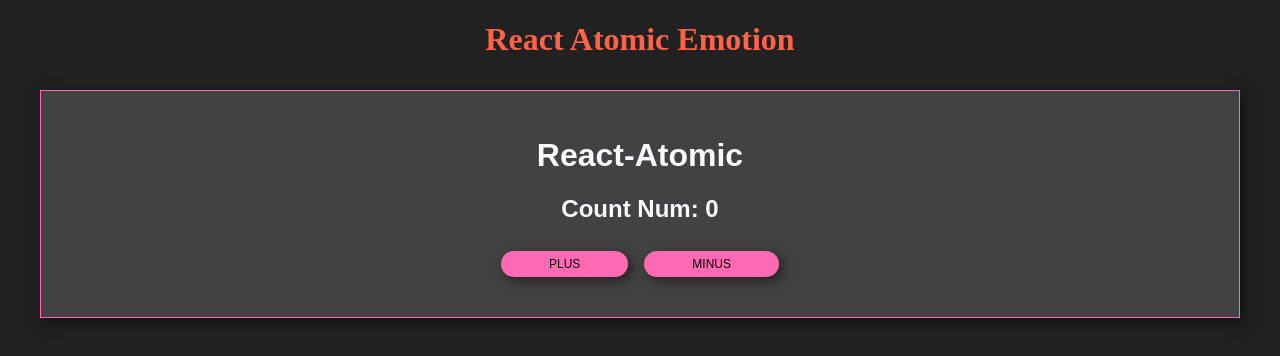
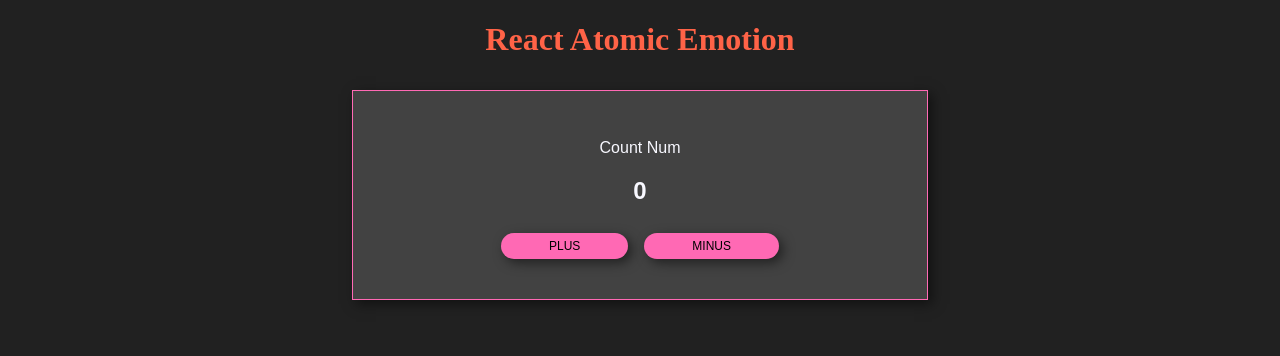
Before and after one commit to BoxPistols/React-Redux__Emotion-CSS__Atomic-Design, a React (Create React App) app: page / in a window 1280 px wide. Shown: the top 356 px of the page. Built offline with nearby package versions, Linux system fonts and the light colour scheme.

Commit message:
Refact UI

```diff
--- a/src/AtomicDesign/Atoms/Plate.jsx
+++ b/src/AtomicDesign/Atoms/Plate.jsx
@@ -5,7 +5,7 @@ const plate = css`
   /* Block */
   /* margin: 8px; */
   margin: ${ui.size(32)};
-  padding: ${ui.size(24)} ${ui.size(12)} ${ui.size(32)};
+  padding: ${ui.size(32)} ;
   /* padding: 0.5em 48px; */
   /* Graphic Design */
   color: ghostwhite;
--- a/src/Redux/component/calcView.js
+++ b/src/Redux/component/calcView.js
@@ -6,8 +6,8 @@ export const CalcView = ({ getNum, plus, minus }) => {
     <div>
       <div className="App">
         <Plate fz="10px">
-          <h1>React-Atomic</h1>
-          <h2>Count Num: {getNum}</h2>
+          <p>Count Num</p>
+          <h2>{getNum}</h2>
           <Button text={"PLUS"} onClick={() => plus(5)} />
           <Button text={"MINUS"} onClick={() => minus(25)} />
         </Plate>
--- a/src/index.js
+++ b/src/index.js
@@ -4,7 +4,6 @@ import "./styles.css";
 import { App } from "./App";
 
 import styled from "@emotion/styled";
-import { css } from "@emotion/css";
 import * as ui from "./AtomicDesign/Utility/ui";
 
 import { Provider } from "react-redux";
@@ -19,11 +18,12 @@ const store = createStore(
 );
 /* eslint-enable */
 
-
 /* Emotion Styled */
 const DivEmWrap = styled.div`
-    ${ui.tx_center}
-  `;
+  ${ui.tx_center}
+  max-width: 640px;
+  margin: auto;
+`;
 
 const rootElement = document.getElementById("root");
 ReactDOM.render(
```
